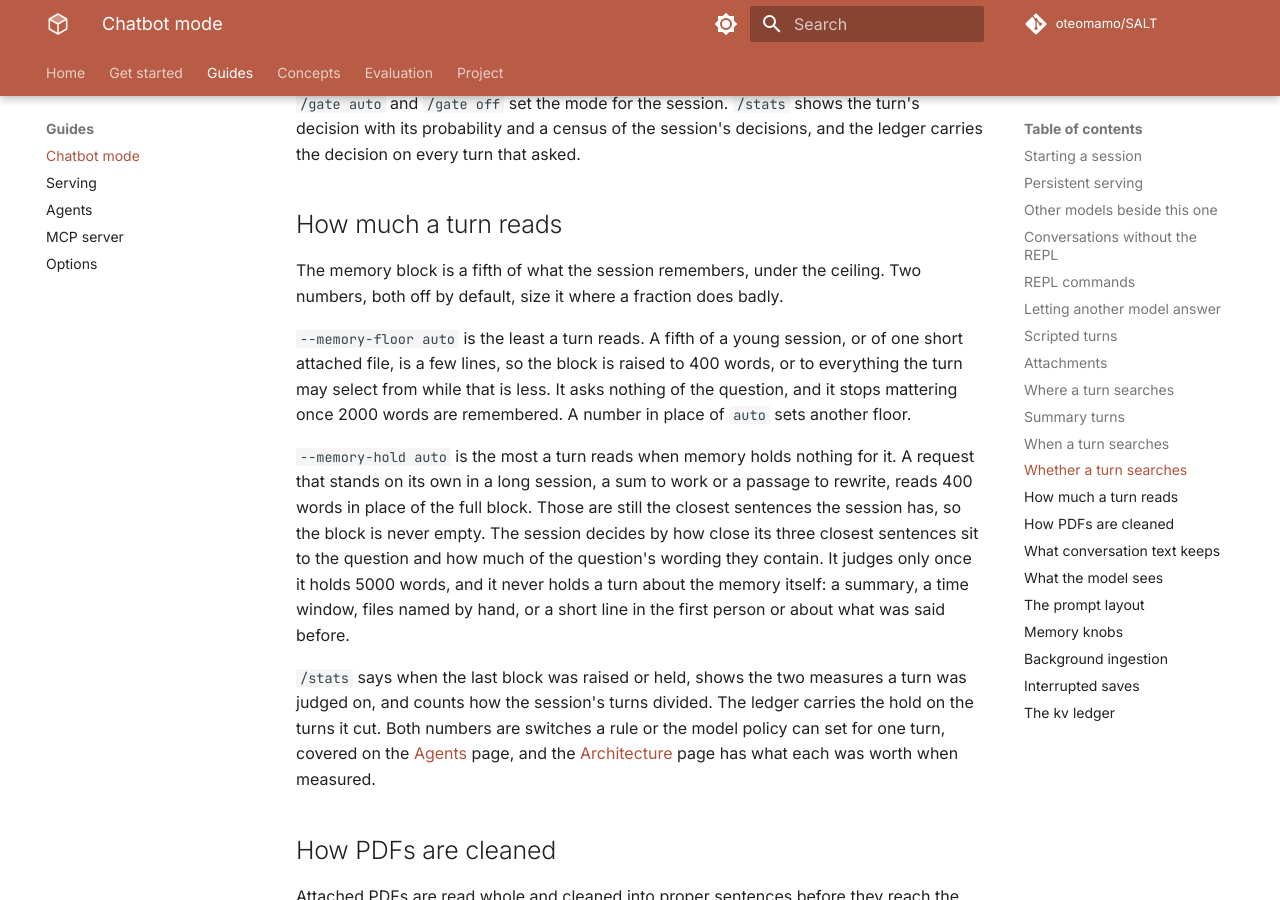
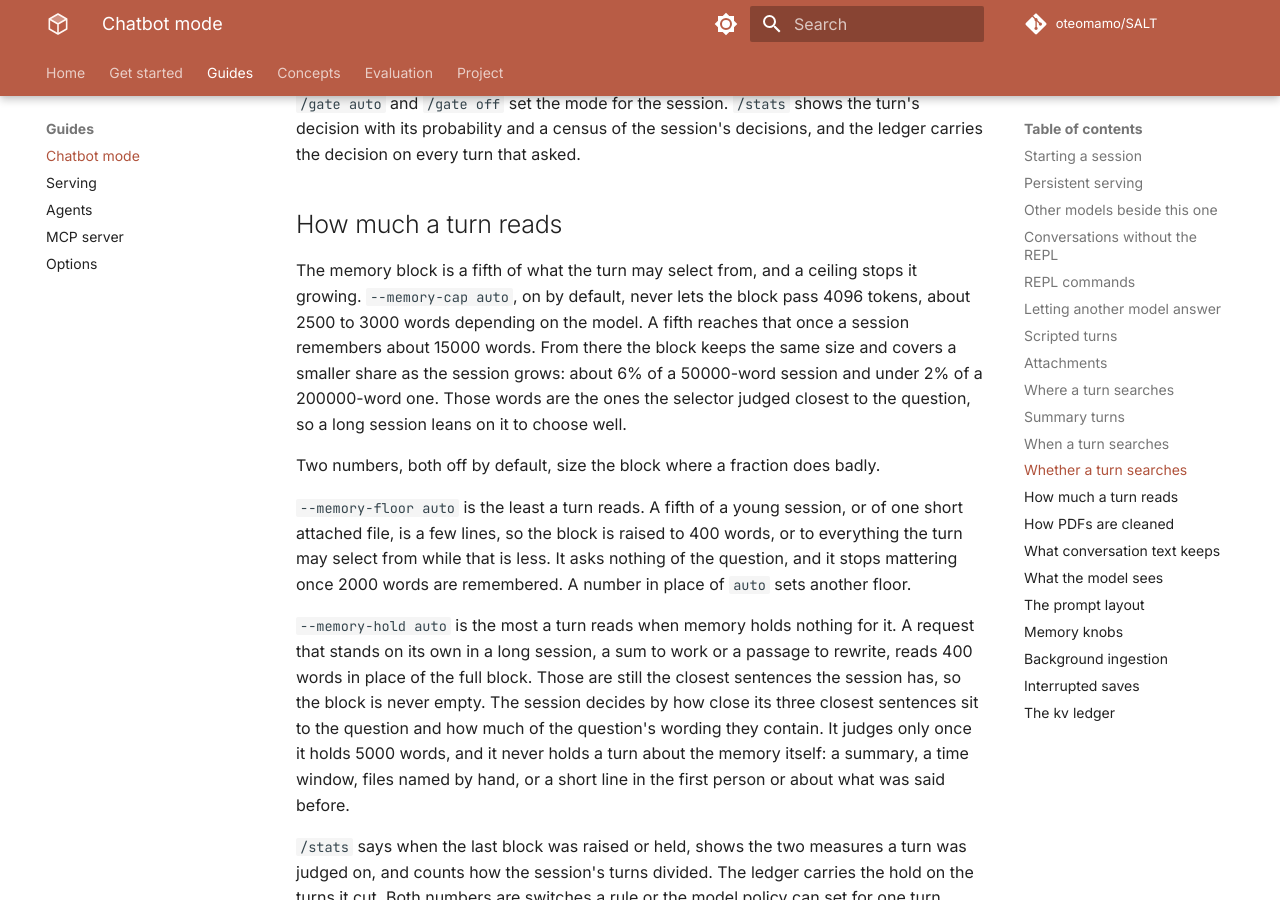
Before and after one commit to oteomamo/SALT, an MkDocs documentation site: the page built from docs/chatbot.md, in a window 1280 px wide and 900 px high, scrolled down 8219 px. Built offline with MkDocs 1.6.1 and Material for MkDocs 9.7.7, drawn with Linux system fonts in a browser that asks for light colours; comment, search, counter and statistics services are not loaded; the version menu is left out.

Commit message:
v3.0.53 docs: the ceiling keeps a long session's block one size

```diff
--- a/docs/chatbot.md
+++ b/docs/chatbot.md
@@ -360,8 +360,16 @@ that asked.
 
 ## How much a turn reads
 
-The memory block is a fifth of what the session remembers, under the
-ceiling. Two numbers, both off by default, size it where a fraction
+The memory block is a fifth of what the turn may select from, and a
+ceiling stops it growing. `--memory-cap auto`, on by default, never
+lets the block pass 4096 tokens, about 2500 to 3000 words depending on
+the model. A fifth reaches that once a session remembers about 15000
+words. From there the block keeps the same size and covers a smaller
+share as the session grows: about 6% of a 50000-word session and under
+2% of a 200000-word one. Those words are the ones the selector judged
+closest to the question, so a long session leans on it to choose well.
+
+Two numbers, both off by default, size the block where a fraction
 does badly.
 
 `--memory-floor auto` is the least a turn reads. A fifth of a young
--- a/pyproject.toml
+++ b/pyproject.toml
@@ -4,7 +4,7 @@ build-backend = "setuptools.build_meta"
 
 [project]
 name = "salt"
-version = "3.0.52"
+version = "3.0.53"
 description = "SALT: Salience-Aware Lexical Trie for Long-Context Compression"
 readme = "README.md"
 license = "MIT"
```
